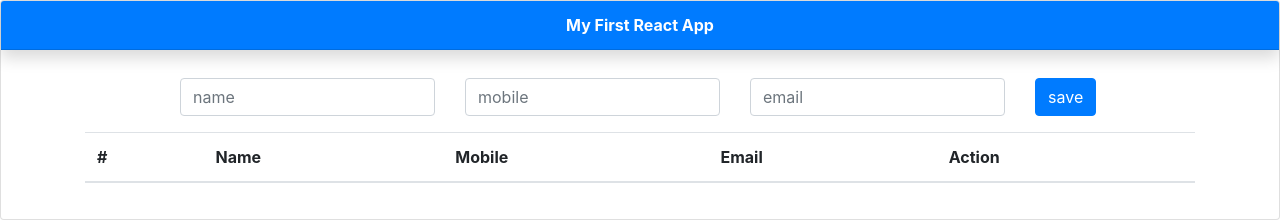
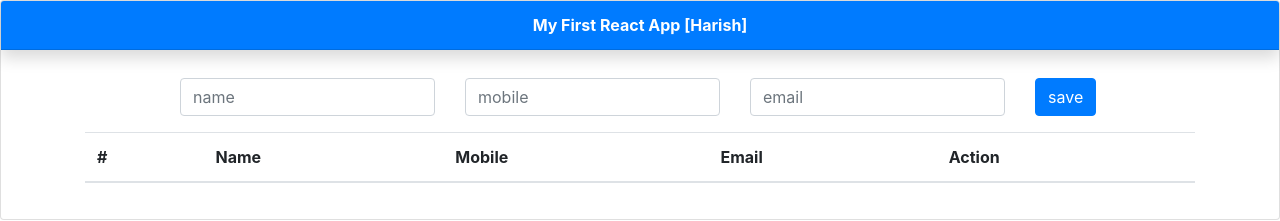
Before and after one commit to harish444/ReactApp, a React (Create React App) app: page / in a window 1280 px wide. Shown: the top 221 px of the page. Built offline with nearby package versions, Linux system fonts and the light colour scheme.

Commit message:
title change

```diff
--- a/src/App.js
+++ b/src/App.js
@@ -78,7 +78,7 @@ class App extends React.Component {
       <Loader/>
       <div className="card ">
         <div className="card-header shadow bg-primary text-white text-center mb-2 font-weight-bold">
-          My First React App
+          My First React App [Harish]
         </div>
         <div className="card-body">
           <MyForm
```
